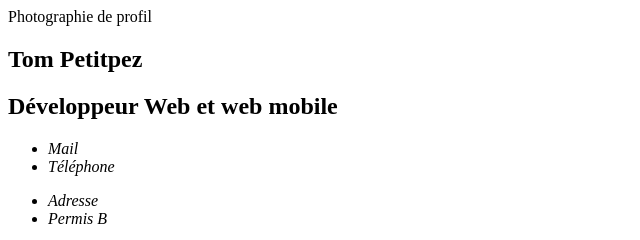
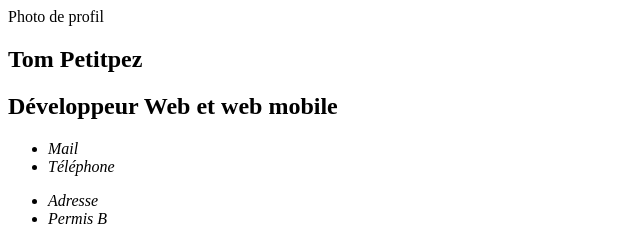
Before and after one commit to PepitoDsgn/Petitpez_Tom_Devoir_3_CV_HTML_CSS, a plain HTML site: page index.html in a window 1280 px wide. Shown: the top 240 px of the page, 0-640 px from the left. Drawn offline with Linux system fonts and the light colour scheme.

Commit message:
Add Basic CV HTML

```diff
--- a/index.html
+++ b/index.html
@@ -10,7 +10,7 @@
        <nav>
 
         <div>
-            Photographie de profil
+            Photo de profil
         </div>
 
         <div>
```
